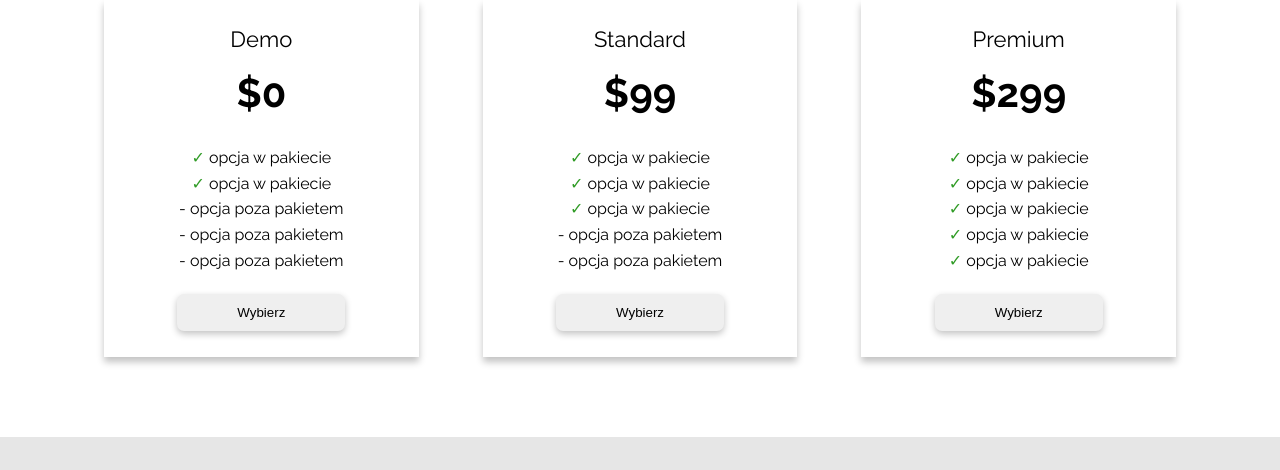
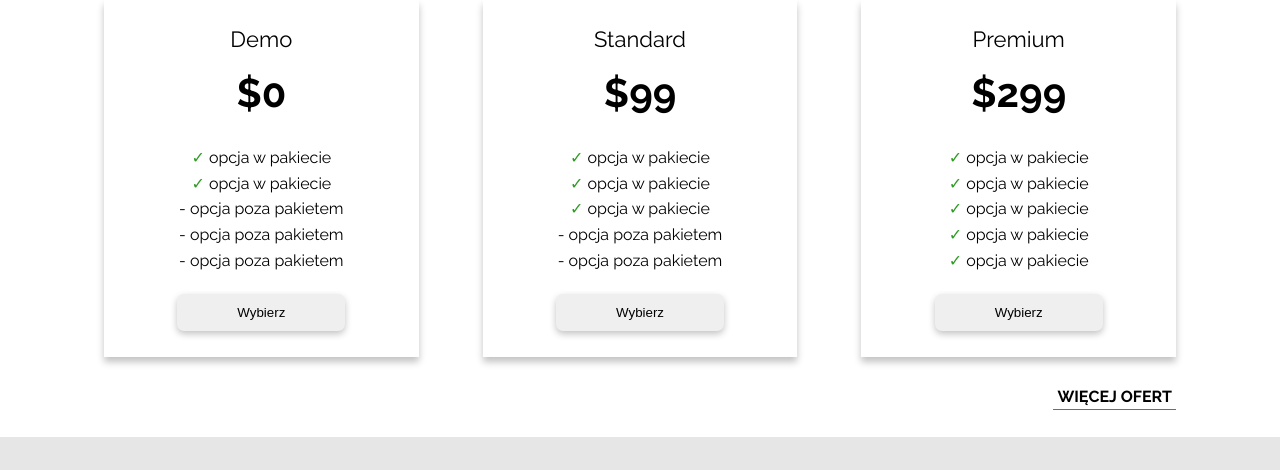
Before and after one commit to sporthq/forest, a plain HTML site: page index.html in a window 1280 px wide. Shown: the part 1725-2195 px from the top of the page. Drawn offline with nearby package versions, Linux system fonts and the light colour scheme.

Commit message:
added btn view more offerts

```diff
--- a/index.html
+++ b/index.html
@@ -141,7 +141,8 @@
 
 
                     </ul>
-                    <button class="offert__card-button">Wybierz</button>
+                    <button class="offert__card-button">  Wybierz </button>
+                    <span class=" offert__card-button-2"><a href="./offert.html">Więcej ofert</a> </span>
                 </div>
             </div>
 
--- a/sass/_colors.scss
+++ b/sass/_colors.scss
@@ -1,5 +1,6 @@
 $color-primary: #d1eecc;
 $color-primary2: #3c6b33;
+$color-primiary3: rgb(47, 155, 37);
 $black: black;
 $white: white;
 $silver: rgb(230, 230, 230);
--- a/sass/_large.scss
+++ b/sass/_large.scss
@@ -33,6 +33,13 @@
 		&__card {
 			max-width: 33%;
 			margin: 2em;
+
+			&-button {
+				&-2 {
+
+					right: 0%;
+				}
+			}
 		}
 	}
 	// info
--- a/sass/_medium.scss
+++ b/sass/_medium.scss
@@ -120,7 +120,7 @@
 	// info
 	.info {
 		padding: 0.2em 0.2em;
-		margin-top: 3em;
+		margin-top: 3.5em;
 		background-color: $silver;
 		display: flex;
 		justify-content: center;
--- a/sass/_small.scss
+++ b/sass/_small.scss
@@ -28,10 +28,20 @@
 			width: 43%;
 			margin: 1em;
 			padding: 0 1em;
+
+			&-button {
+				&-2 {
+
+					right: -57%;
+				}
+			}
 		}
 
 		&__subtitle {
 			font-size: 2.2rem;
 		}
 	}
+	.info {
+		margin-top: 4em;
+	}
 }
--- a/sass/style.scss
+++ b/sass/style.scss
@@ -48,7 +48,6 @@
 			right: 0;
 			width: 70%;
 			max-width: 26rem;
-
 		}
 
 		&--item {
@@ -135,7 +134,6 @@
 	max-height: 600px;
 	z-index: -1;
 	&__shadow {
-
 		@include shadow;
 	}
 
@@ -212,6 +210,7 @@
 // offert
 .offert {
 	padding: 0 1em;
+	// background-color: orange;
 	&__subtitle {
 		text-align: center;
 		margin: -1.5em 0 2em;
@@ -225,6 +224,7 @@
 		align-items: center;
 	}
 	&__card {
+		position: relative;
 		text-align: center;
 		margin-bottom: 2em;
 		padding: 0em 4em;
@@ -260,6 +260,45 @@
 				background-color: rgb(47, 155, 37);
 				transform: translateY(3px);
 				color: $white;
+			}
+
+			&-2 {
+				position: absolute;
+				right: 0;
+				bottom: -14.5%;
+				// background-color: rgb(47, 155, 37);
+
+
+				&::after {
+					content: '';
+					position: absolute;
+					bottom: 0;
+					right: 0;
+					left: 0;
+					height: 1%;
+					width: 100%;
+					background-color: $color-primiary3;
+					z-index: -1;
+					transition: height .3s;
+				}
+
+				a {
+					color: $black;
+					text-decoration: none;
+					text-transform: uppercase;
+					font-weight: 700;
+					transition: color .3s;
+					padding: .25em;
+					&:hover {
+						color: $white
+					}
+				}
+
+
+				&:hover:after {
+					height: 100%;
+
+				}
 			}
 		}
 		&-unicode {
```
Also changed, not shown: offert.html (+3 -0 lines), css/style.css, 1 other file.
